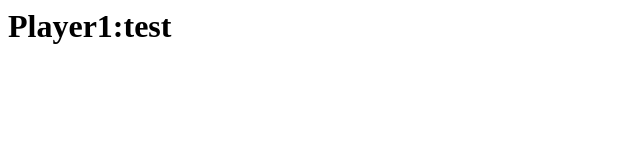
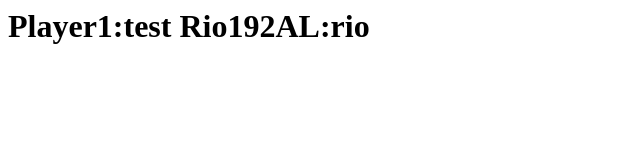
Before and after one commit to gug2/gug2.github.io, a plain HTML site: page index.html in a window 1280 px wide. Shown: the whole page, without its empty margins (0-640 px from the left). Drawn offline with Linux system fonts and the light colour scheme.

Commit message:
Update index.html

```diff
--- a/index.html
+++ b/index.html
@@ -2,6 +2,7 @@
 	<body>
 		<h1>
 <ulc>Player1:test
+<ulc>Rio192AL:rio
 		</h1>
 	</body>
 </html>
```
